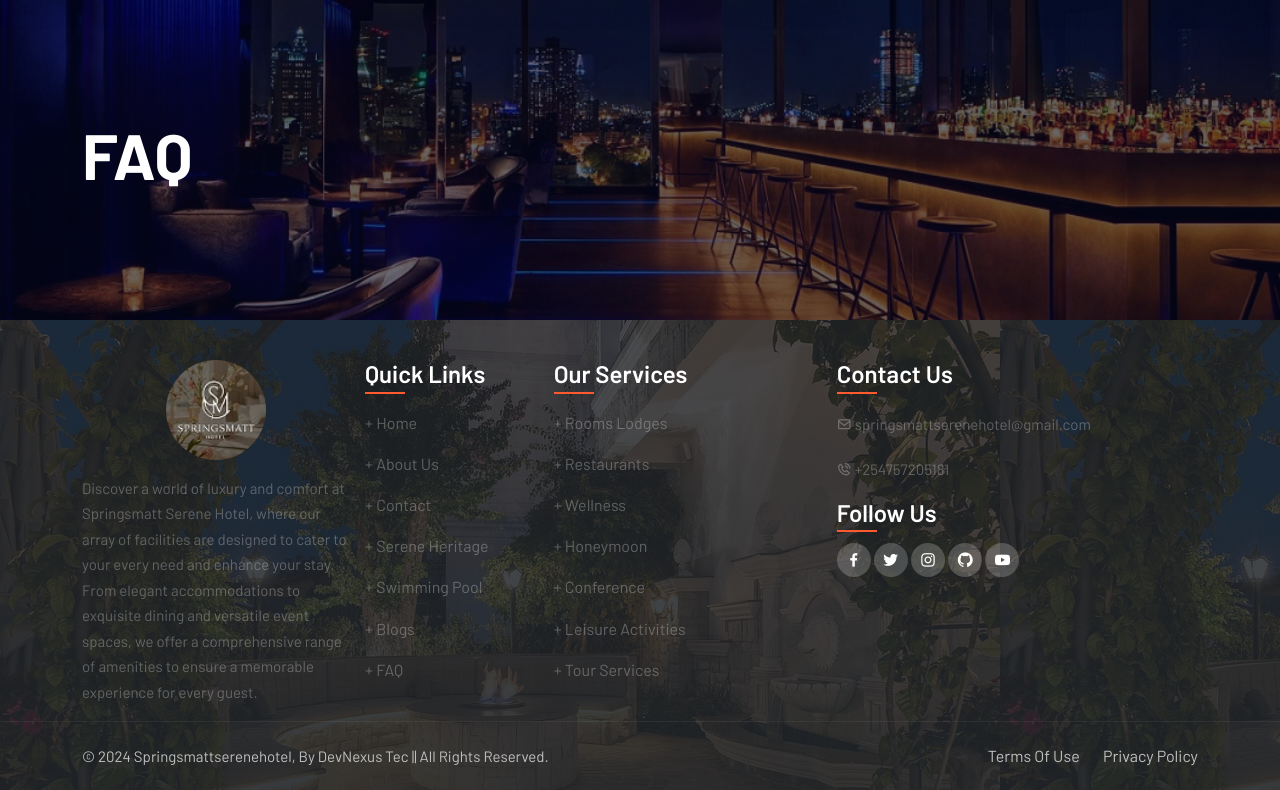
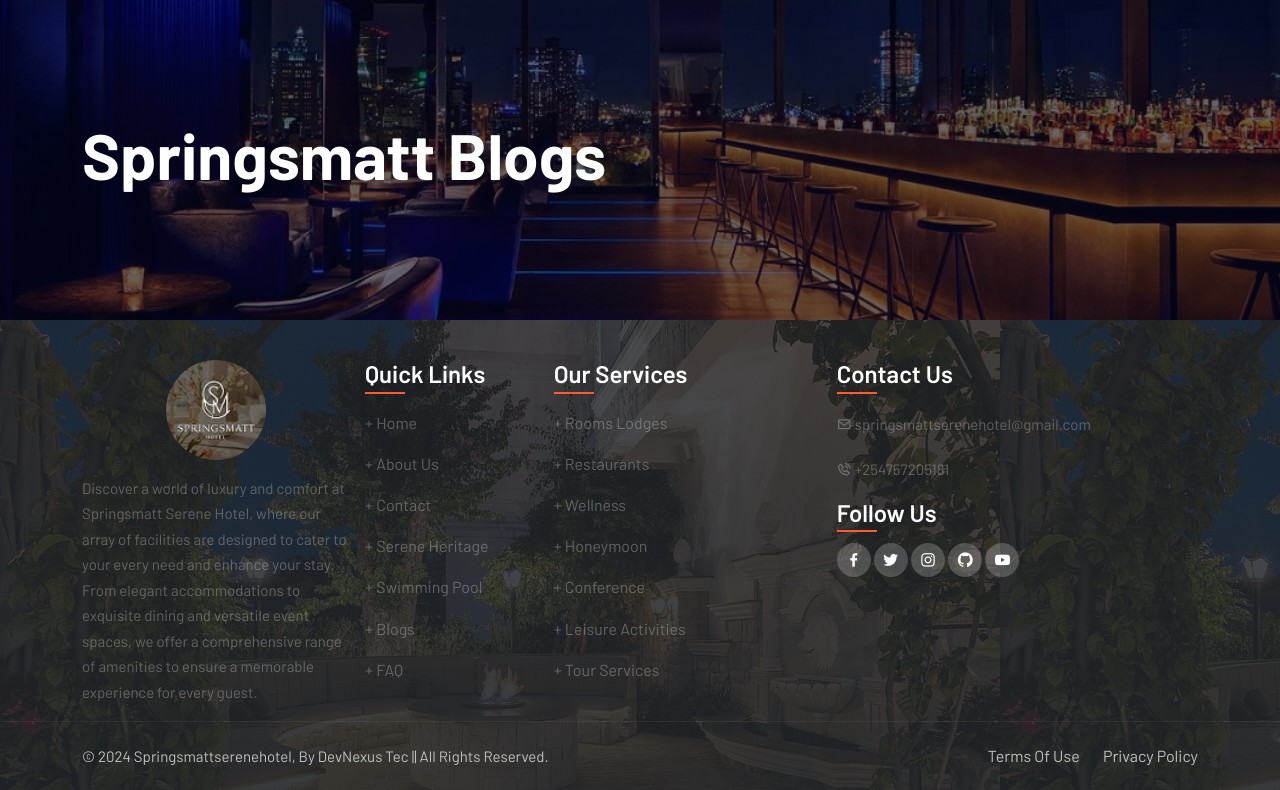
Before and after one commit to Okinda-joseph/springsmattserenehotel, a PHP site: page /blog.php in a window 1280 px wide. Shown: the part 121-911 px from the top of the page. Run offline with PHP 8.4, Linux system fonts and the light colour scheme; some libraries are stand-ins or nearby versions.

Commit message:
Update blog.php

```diff
--- a/blog.php
+++ b/blog.php
@@ -6,7 +6,7 @@
   <!-- The required meta tags -->
   <meta charset="utf-8">
   <meta name="viewport" content="width=device-width, initial-scale=1">
-  <title>FAQ</title>
+  <title>Blog</title>
   <link rel="stylesheet" href="./css/boostrap.min.css">
   <link rel="stylesheet" href="./css/boxicons.min.css">
   <link rel="stylesheet" href="./css/owl.carousel.min.css">
@@ -23,12 +23,12 @@
   ?>
   <!-- GENERAL BANNER -->
   <div class="main-banner-wrapper">
-    <div class="main-banner d-flex align-items-center bg-cover" id="faq-banner">
+    <div class="main-banner d-flex align-items-center bg-cover" id="blog-banner">
       <div class="container">
         <div class="row">
           <div class="col-12">
             <div class="title-wrap">
-              <h1 class="title display-3 text-capitalize text-white">FAQ</h1>
+              <h1 class="title display-3 text-capitalize text-white">Springsmatt blogs</h1>
             </div>
           </div>
         </div>
```
